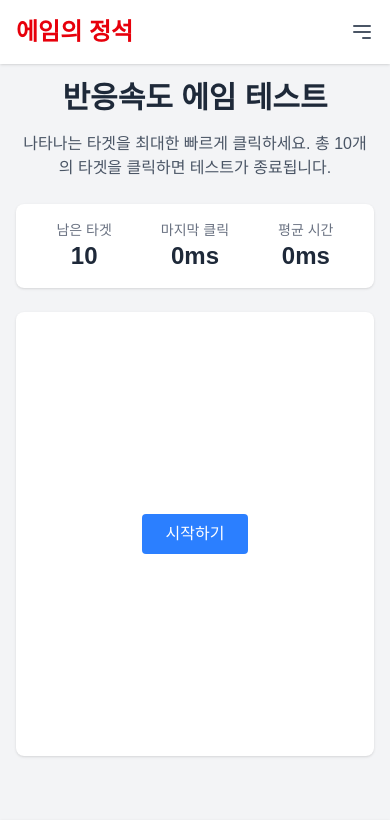
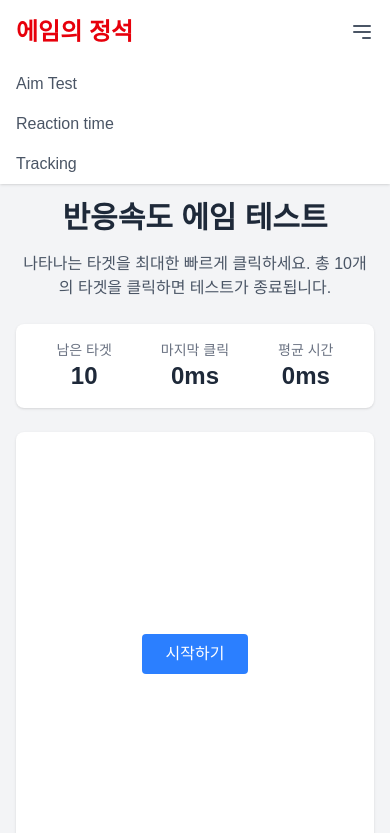
Before and after one commit to hiro2329/AimEssentials, a plain HTML site: page aimtest.html in a window 390 px wide. Both pictures are taken after a click on the button 362 px from the left and 32 px from the top of the page. Shown: the top 833 px of the page. Drawn offline with nearby package versions, Linux system fonts and the light colour scheme; a web font is replaced by a local one.

Commit message:
Update aimtest.html
menu toggle update

```diff
--- a/aimtest.html
+++ b/aimtest.html
@@ -154,6 +154,15 @@
     </footer>
 
     <script>
+       // JavaScript로 메뉴 토글 기능 추가
+      const menuToggle = document.getElementById("menu-toggle");
+      const mobileMenu = document.getElementById("mobile-menu");
+
+      menuToggle.addEventListener("click", () => {
+        mobileMenu.classList.toggle("hidden");
+      });
+
+
       // 전역 변수
       const totalTargets = 10;
       let targetsLeft = totalTargets;
```
